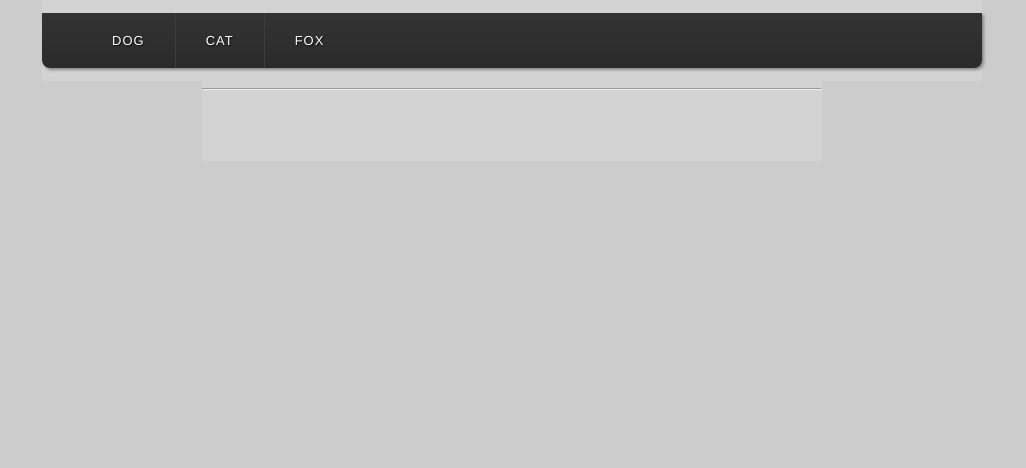
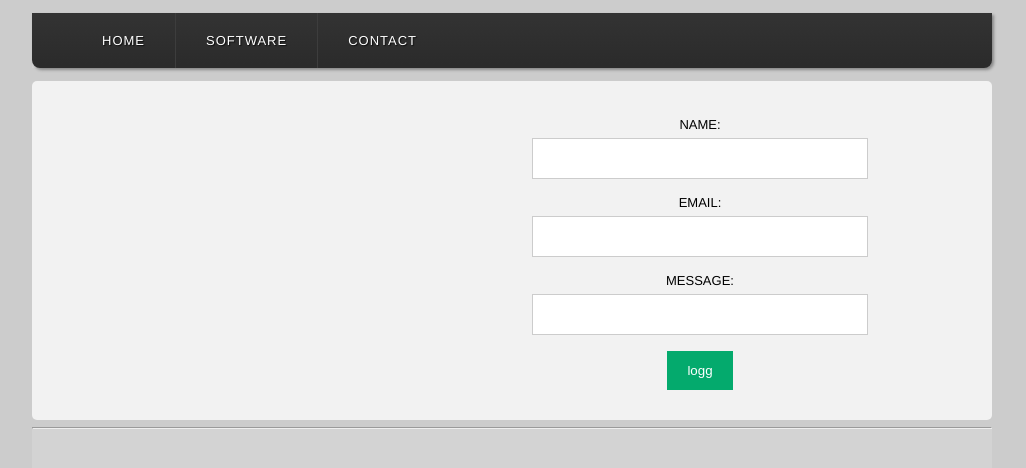
Before and after one commit to mabreu0/react960gs, a React (Create React App) app: page /contact in a window 1280 px wide. Shown: the top 468 px of the page, without its empty margins (128-1154 px from the left). Built offline with nearby package versions, Linux system fonts and the light colour scheme.

Commit message:
adding routing, nav and refactor

```diff
--- a/package.json
+++ b/package.json
@@ -8,6 +8,8 @@
     "@testing-library/user-event": "^12.8.3",
     "react": "^17.0.2",
     "react-dom": "^17.0.2",
+    "react-router": "^6.2.1",
+    "react-router-dom": "^6.2.1",
     "react-scripts": "4.0.3",
     "web-vitals": "^1.1.2"
   },
--- a/src/App.js
+++ b/src/App.js
@@ -1,17 +1,25 @@
-import './App.css';
+import React from 'react';
+import { BrowserRouter, Route, Routes } from 'react-router-dom';
 import './components/960web/css/min/960_12_col.css';
-
-import Container_960_12 from './components/Container.js';
-import Header from './components/header/Header.js';
+import ContactForm from './pages/contact/ContactForm.js';
+import MainMenu from './components/nav/MainMenu';
+import Header from './components/header/Header';
+import Footer from './components/footer/Footer';
 
 function App() {
   return (
-    <div className="App">
+    <BrowserRouter>
+     <div className="App container_12">
+       <Header />
 
-      <Container_960_12 expandValue="container_12"/>
+        <Routes>
+          <Route path="/contact" element={ <ContactForm /> } />
+        </Routes>
 
-    </div>
+        <Footer />
+      </div>
+    </BrowserRouter>
   );
-}
+};
 
 export default App;
--- a/src/components/Container.js
+++ b/src/components/Container.js
@@ -1,15 +1,12 @@
 import Header from "./header/Header";
 import Footer from "./footer/Footer";
+import ClientRegForm from "./app/clientreg/ClientRegForm.js"
+import { BrowserRouter } from 'react-router-dom'
 
-//import ClientRegForm from "./app/clientreg/ClientRegForm.js"
-const Container_960_12 = (props) => {
+const Container96012 = (props) => {
   return (
-    <div id="container960" className={props.expandValue}>
-      <Header grids="grid_12"/>
-
-      <Footer grids="grid_8 push_2"/>
-    </div>
-  );
+    <div id="container960" className={props.expandValue} />
+ );
 }
 
-export default Container_960_12;
+export default Container96012;
--- a/src/components/nav/MainMenu.js
+++ b/src/components/nav/MainMenu.js
@@ -1,5 +1,6 @@
 import "./mainMenu.css";
-
+import { Link } from 'react-router-dom';
+import Container96012 from "../Container";
 
 const MainMenu = (props) => {
     return(
@@ -7,34 +8,26 @@ const MainMenu = (props) => {
             <nav>
                 <ul className="primary">
                     <li>
-                        <a href="">Dog</a>
+                       <a href="/">Home</a>
 
                         <ul className="sub">
-                            <li><a href="">Bulldog</a></li>
-                            <li><a href="">Mastiff</a></li>
-                            <li><a href="">Labrador</a></li>
-                            <li><a href="">Mutt</a></li>
+                            <li><a href="/bulldog">Bulldog</a></li>
+                            <li><a href="/mastiff">Mastiff</a></li>
+                            <li><a href="/mutt">Mutt</a></li>
                         </ul>
                     </li>
 
                     <li>
-                        <a href="">Cat</a>
+                        <Link to="/software">Software</Link>
 
                         <ul className="sub">
-                            <li><a href="">Tabby</a></li>
-                            <li><a href="">Black Cat</a></li>
-                            <li><a href="">Wrinkly Cat</a></li>
+                            <li><a href="/lobbi">Lobbier</a></li>
+                            <li><a href="/inhouse">inHouse</a></li>
                         </ul>
                     </li>
 
                     <li>
-                        <a href="">Fox</a>
-
-                        <ul className="sub">
-                            <li><a href="">Tabby</a></li>
-                            <li><a href="">Black Cat</a></li>
-                            <li><a href="">Wrinkly Cat</a></li>
-                        </ul>
+                        <Link to="/contact">Contact</Link>
                     </li>
                 </ul>
             </nav>
--- /dev/null
+++ b/src/pages/contact/ContactForm.js
@@ -0,0 +1,55 @@
+import { useState } from "react"
+import "./contact.css"
+
+const chandler = (event) => {
+    if(event) {
+        event.preventDefault();
+    } else {
+        throw Error("Not able to catch event in chandler");
+    }
+
+   //console.log("Reacting to form submitting");
+   console.log(event.target.name.value + " ++ " + event.target.email.value + " ++ " + event.target.message.value);
+};
+
+const ContactForm = (props) => {
+    const [name, updateName] = useState("");
+    const [email, updateEmail] = useState("");
+    const [msg, updateMessage] = useState("");
+
+    return (
+        <div className="formdiv row">
+            <div className="column">
+                <form id="cform" onSubmit={chandler}>
+                    <label htmlFor="_name">Name:</label>
+                    <input onChange={(event) => updateName(event.target.value)}
+                        type="text"
+                        name="name"
+                        id="_name"
+                        placeholder={name}>
+                    </input>
+
+                    <label htmlFor="_email"> Email:</label>
+                    <input onChange={(event) => updateEmail(event.target.value)}
+                        type="text"
+                        name="email"
+                        id="_email"
+                        placeholder={email}>
+                    </input>
+
+                    <label htmlFor="_message">Message:</label>
+                    <input onChange={(event) => updateMessage(event.target.value)}
+                        type="text"
+                        name="message"
+                        id="_email"
+                        placeholder={msg}>
+                    </input><br />
+
+                    <input type="submit" value="logg"></input>
+                </form>
+            </div>
+        </div>
+    );
+};
+
+export default ContactForm;
--- /dev/null
+++ b/src/pages/contact/contact.css
@@ -0,0 +1,61 @@
+/* Contact form css */
+
+body {
+  font-family: Arial, Helvetica, sans-serif;
+}
+
+* {
+  box-sizing: border-box;
+}
+
+/* Style inputs */
+input[type=text], select, textarea {
+  width: 100%;
+  padding: 12px;
+  border: 1px solid #ccc;
+  margin-top: 6px;
+  margin-bottom: 16px;
+  resize: vertical;
+}
+
+input[type=submit] {
+  background-color: #04AA6D;
+  color: white;
+  padding: 12px 20px;
+  border: none;
+  cursor: pointer;
+}
+
+input[type=submit]:hover {
+  background-color: #45a049;
+}
+
+/* Style the container/contact section */
+.formdiv {
+  border-radius: 5px;
+  background-color: #f2f2f2;
+  padding: 10px;
+}
+
+/* Create two columns that float next to eachother */
+.column {
+  width: 40%;
+  margin-left: 50%;
+  margin-top: 6px;
+  padding: 20px;
+}
+
+/* Clear floats after the columns */
+.row:after {
+  content: "";
+  display: table;
+  clear: both;
+}
+
+/* Responsive layout - when the screen is less than 600px wide, make the two columns stack on top of each other instead of next to each other */
+@media screen and (max-width: 600px) {
+  .column, input[type=submit] {
+    width: 100%;
+    margin-top: 0;
+  }
+}
```
Also changed, not shown: 2 other files (tests, documents, lock files or other folders).
